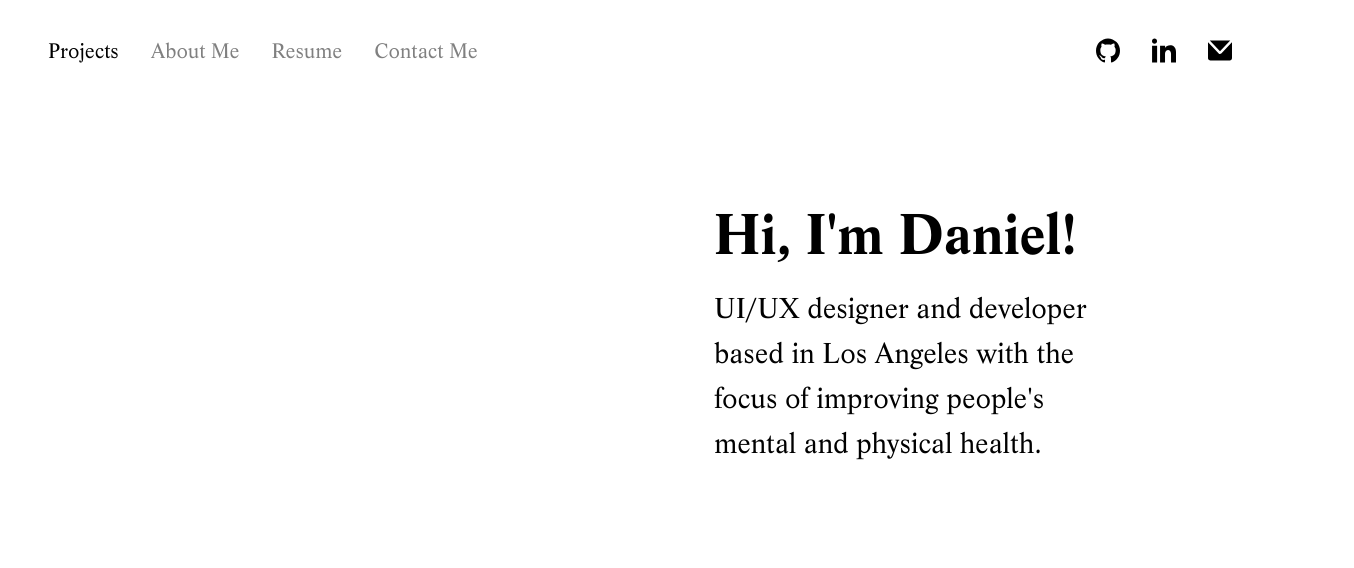
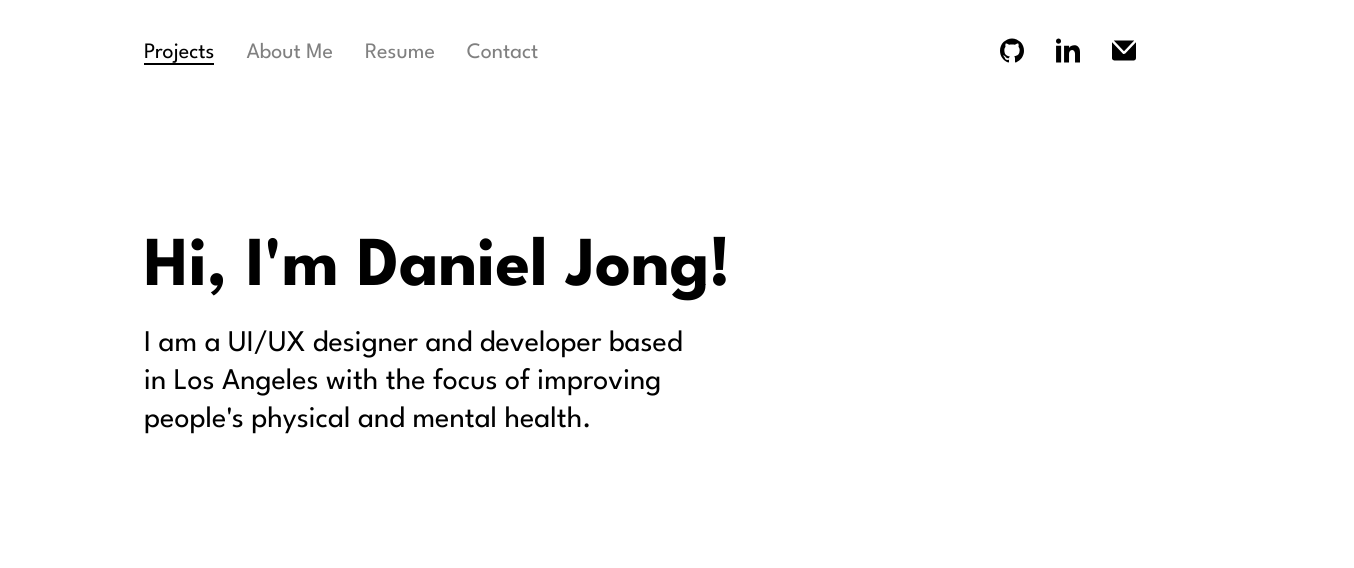
Before and after one commit to danielj1415/UI-UX-Portfolio, a website: page index.html in a window 1280 px wide. Shown: the whole page, 1354 px wide, since content can reach past the window. Drawn offline with Linux system fonts and the light colour scheme.

Commit message:
made layout changes

```diff
--- a/app.css
+++ b/app.css
@@ -1,17 +1,20 @@
 body {
   margin: 0;
-  padding: 0;
+  padding:0;
+  background-color: white;
+  margin-left: 144px;
+  margin-right: 144px;
 }
 
 header {
-  background-color: rgb(255, 255, 255);
+  background-color: white;
   color: #fff;
   display: flex;
   justify-content: space-between;
   align-items: center;
-  padding-right: 16px;
+  padding-right: 0px;
   padding-top: 36px;
-  padding-left: 48px;
+  padding-left: 0px;
 }
 
 nav ul {
@@ -30,10 +33,14 @@ nav li {
   margin-right: 32px;
 }
 
+nav li:last-child{
+  margin-right: auto;
+}
+
 nav a {
   color: #000;
   text-decoration: none;
-  font-family: "Lyon", sans-serif;
+  font-family: "LeagueSpartan";
 }
 
 h1 {
@@ -44,14 +51,17 @@ h1 {
 
 .grayed-out a {
   color: gray;
-  cursor: not-allowed;
+
 }
 
+.grayed-out:hover {
+  color: #000; /* black on hover */
+}
 
 .model{
   height: 500px;
   width: 500px;
-  margin-left: 70px;
+  border:#000;
 }
 
 .child{
@@ -65,12 +75,12 @@ h1 {
 }
 
 .bold{
-  font-family: "Lyon";
+  font-family: "LeagueSpartan";
   font-weight: bold;
-  font-size: 60px;
+  font-size: 70px;
 }
 .medium{
-  font-family: "Lyon";
+  font-family: "LeagueSpartan";
   font-size: 30px;
 }
 
@@ -101,18 +111,24 @@ h1 {
 
 .headertext{
   font-size: 22px;
+
 }
 
+.headertext:first-child a {
+  border-bottom: 2px solid black;
+}
+
+
 @font-face {
-  font-family: 'Lyon';
-  src: url('assets/Lyon-Regular.ttf') format('truetype');
+  font-family: 'LeagueSpartan';
+  src: url('assets/LeagueSpartan-Regular.ttf') format('truetype');
   font-weight: normal;
   font-style: normal;
 }
 
 @font-face {
-  font-family: 'Lyon';
-  src: url('assets/Lyon\ Bold.ttf') format('truetype');
+  font-family: 'LeagueSpartan';
+  src: url('assets/LeagueSpartan-Bold.ttf') format('truetype');
   font-weight: bold;
   font-style: normal;
 }
--- a/index.html
+++ b/index.html
@@ -12,9 +12,9 @@
           <nav>
             <ul>
               <li class = "headertext"><a href="#">Projects</a></li>
-              <li class = "headertext grayed-out"><a href="#">About Me</a></li>
-              <li class = "headertext grayed-out"><a href="assets/Daniel Jong Resume.pdf">Resume</a></li>
-              <li class = "headertext grayed-out"><a href="#">Contact Me</a></li>
+              <li class = "headertext grayed-out"><a href="#" class = "grayed-out">About Me</a></li>
+              <li class = "headertext grayed-out"><a href="assets/Daniel Jong Resume.pdf" class = "grayed-out">Resume</a></li>
+              <li class = "headertext grayed-out"><a href="#" class = "grayed-out">Contact</a></li>
             </ul>
           </nav>
         </div>
@@ -22,33 +22,31 @@
           <ul>
             <li><a href="https://github.com/danielj1415"><img src="assets/Github.svg" alt="GitHub" class="icon"></a></li>
             <li><a href="https://www.linkedin.com/in/daniel-jong-002891209/"><img src="assets/LinkedIn.svg" alt="LinkedIn" class="icon"></a></li>
-            <li><a href="mailto:danielj1415@gmail.com"><img src="assets/Mail.svg" alt="Mail To" class="icon"></a></li>
+            <li><a href="mailto:danielj1415@gmail.com"><img src="assets/Mail.svg" alt="Mail To" class="icon lastIcon"></a></li>
           </ul>
         </nav>
-
     </header>
     <main>
       <div class = "wrapper">
+        <div class="right wrapperTwo">
+          <p class="bold top">Hi, I'm Daniel Jong!</p>
+          <p class="medium bottom" style="margin-top: -40px;">I am a UI/UX designer and developer based</p>
+          <p class="medium bottom">in Los Angeles with the focus of improving</p>
+          <p class="medium bottom">people's physical and mental health.</p>
+
+        </div>
         <div class = "left model"><canvas id="canvas3d"></canvas></div>
-        <div class="right wrapperTwo">
-          <p class="bold top">Hi, I'm Daniel!</p>
-          <p class="medium bottom" style="margin-top: -40px;">UI/UX designer and developer</p>
-          <p class="medium bottom">based in Los Angeles with the</p>
-          <p class="medium bottom">focus of improving people's</p>
-          <p class="medium bottom">mental and physical health.</p>
-        </div>
       <div>
     </main>
     <script
-
       async src="https://unpkg.com/es-module-shims@1.3.6/dist/es-module-shims.js"></script>
-    <script type="importmap">
-      {
-        "imports": {
-          "@splinetool/runtime": "https://unpkg.com/@splinetool/runtime@0.9.243/build/runtime.js"
+      <script type="importmap">
+        {
+          "imports": {
+            "@splinetool/runtime": "https://unpkg.com/@splinetool/runtime@0.9.251/build/runtime.js"
+          }
         }
-      }
-    </script>
+      </script>
     <script type="module" src="./app.js"></script>
   </body>
 </html>
--- a/package.json
+++ b/package.json
@@ -6,7 +6,7 @@
     "start": "serve"
   },
   "devDependencies": {
-    "serve": "^14.2.0"
+    "serve": "^13.0.2"
   },
   "dependencies": {
     "@splinetool/runtime": "^0.9.243"
```
Also changed, not shown: app.js (line endings or trailing spaces), assets/LeagueSpartan-Bold.ttf (added), assets/LeagueSpartan-Regular.ttf (added).
